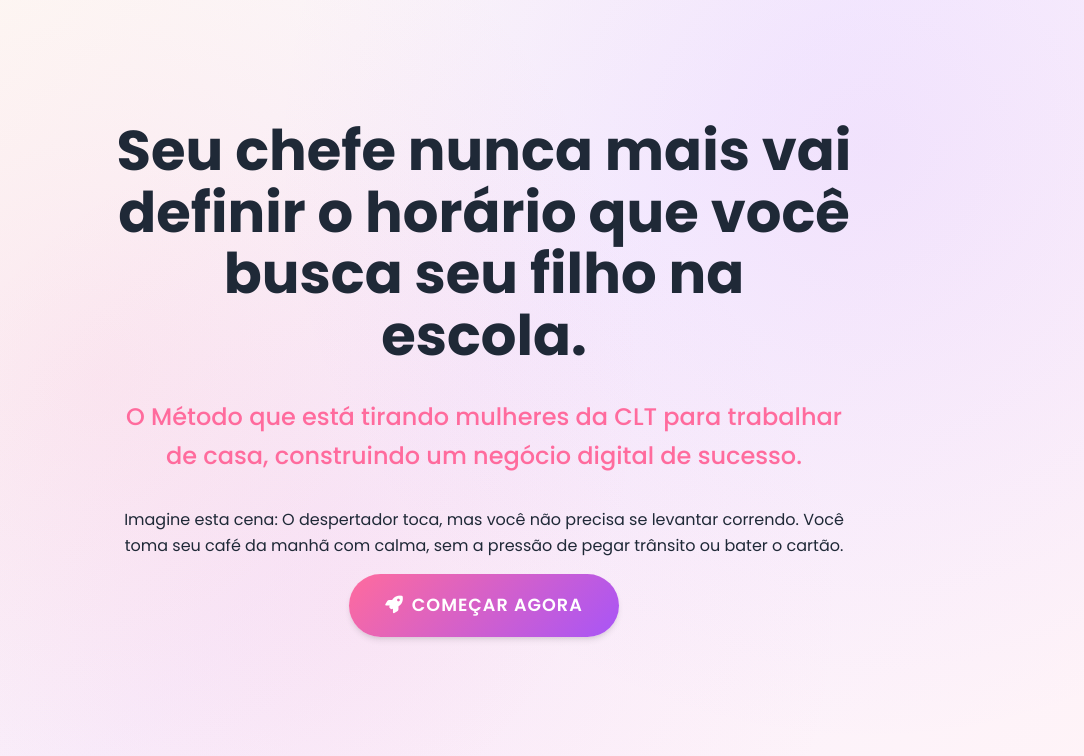
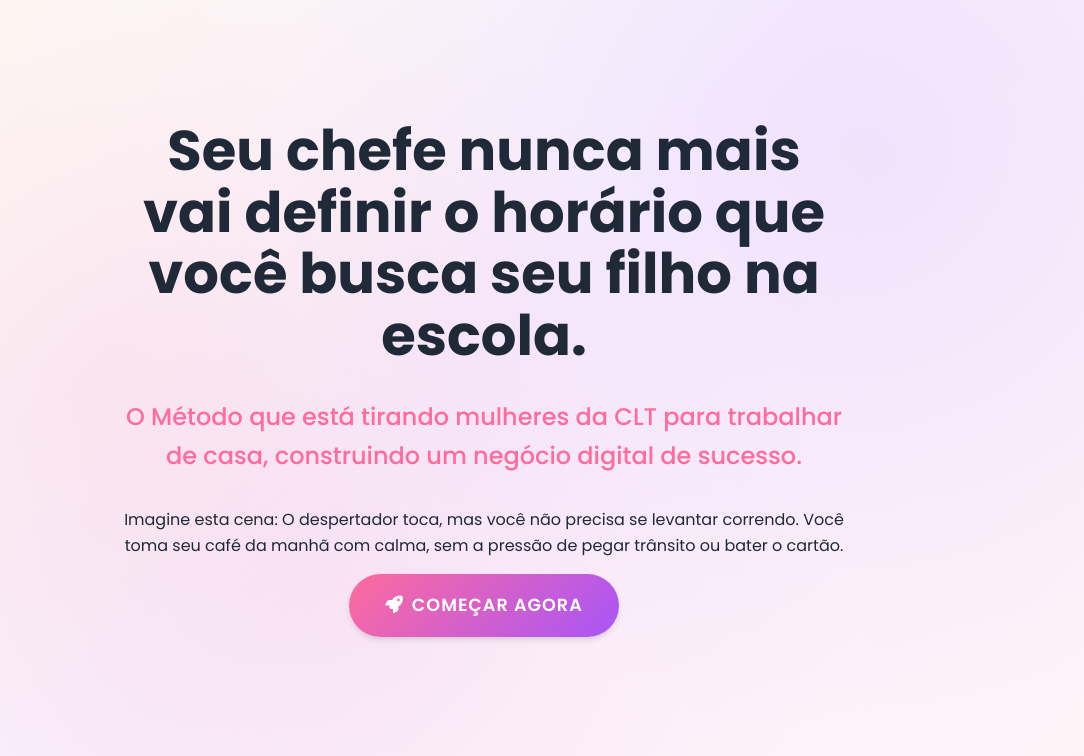
Before and after one commit to Vitdelgado/metodo-mulher-digital, a Flask app: page / in a window 1280 px wide. Shown: the top 756 px of the page, without its empty margins (156-1240 px from the left). Run offline with Flask 3, Linux system fonts and the light colour scheme.

Commit message:
Refine text layout and add a more engaging image to the landing page
Adjusted CSS to improve headline text flow and updated hero image in index.html.

Replit-Commit-Author: Agent
Replit-Commit-Session-Id: 4bc01a92-54f3-4e83-a977-792ccac75be1
Replit-Commit-Checkpoint-Type: full_checkpoint
Replit-Commit-Screenshot-Url: https://storage.googleapis.com/screenshot-production-us-central1/6fdc0dc5-f982-4016-b1e8-93de3561061b/4bc01a92-54f3-4e83-a977-792ccac75be1/N1I1enX

```diff
--- a/static/css/style.css
+++ b/static/css/style.css
@@ -163,6 +163,9 @@ h1, h2, h3, h4, h5, h6 {
     color: var(--dark-gray);
     margin-bottom: 2rem;
     line-height: 1.1;
+    max-width: 95%;
+    margin-left: auto;
+    margin-right: auto;
 }
 
 .hero-subtitle {
--- a/templates/index.html
+++ b/templates/index.html
@@ -319,7 +319,7 @@
                     </div>
                 </div>
                 <div class="col-lg-6 text-center">
-                    <img src="https://images.unsplash.com/photo-1594736797933-d0d2a3f32b52?ixlib=rb-4.0.3&ixid=M3wxMjA3fDB8MHxwaG90by1wYWdlfHx8fGVufDB8fHx8fA%3D%3D&auto=format&fit=crop&w=500&q=80" alt="Mulher elegante celebrando" class="img-fluid freedom-image">
+                    <img src="https://images.unsplash.com/photo-1573496359142-b8d87734a5a2?ixlib=rb-4.0.3&ixid=M3wxMjA3fDB8MHxwaG90by1wYWdlfHx8fGVufDB8fHx8fA%3D%3D&auto=format&fit=crop&w=500&q=80" alt="Mulher elegante celebrando" class="img-fluid freedom-image">
                 </div>
             </div>
         </div>
```
Also changed, not shown: attached_assets/image_1754325090851.png (added), attached_assets/image_1754325100112.png (added), attached_assets/image_1754325113795.png (added).
